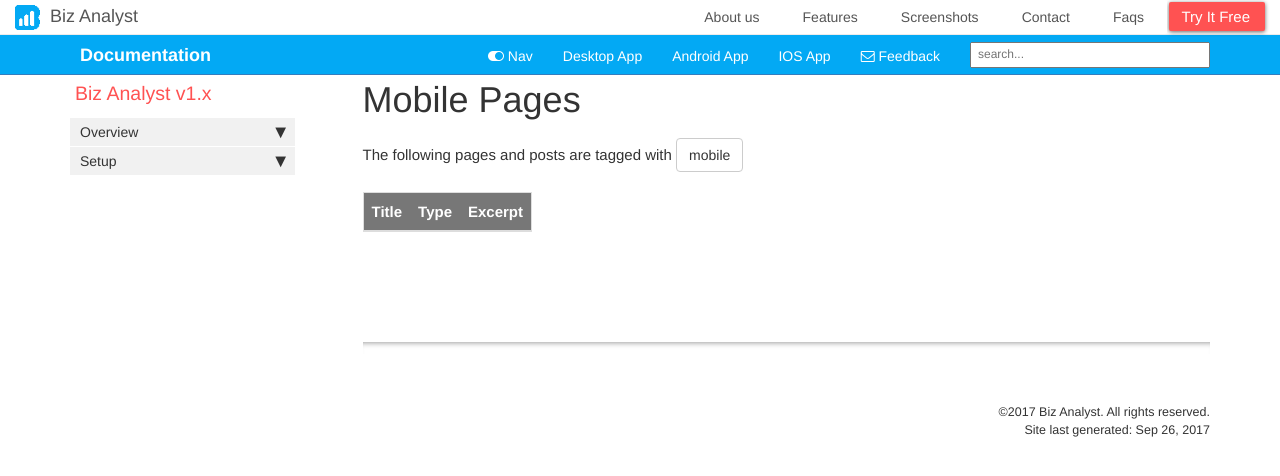
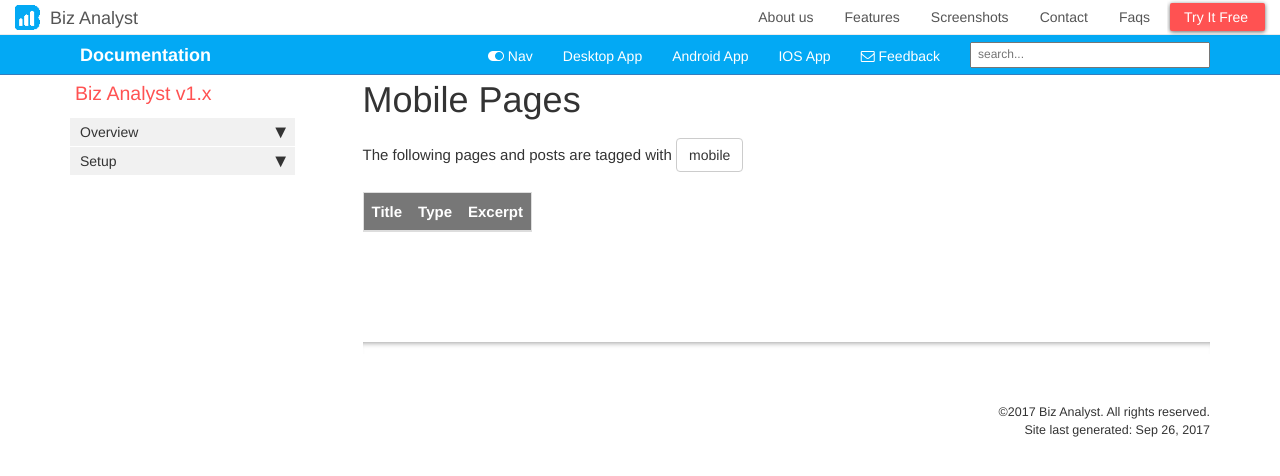
Before and after one commit to siliconveins/bizanalyst-docs, a Jekyll site: the page built from pages/tags/tag_mobile.md, in a window 1280 px wide. Shown: the top 476 px of the page. Built offline with Jekyll 4.4.1, drawn with Linux system fonts in a browser that asks for light colours; nearby versions of some CDN libraries; comment, search, counter and statistics services are not loaded.

Commit message:
top nav font, spacing and alignment changes

```diff
--- a/_includes/topnav.html
+++ b/_includes/topnav.html
@@ -2,7 +2,12 @@
 <nav class="website-nav">
   <div class="navbar-header" id="page-top">
     <a class="website-brand" id="brand" href="https://bizanalyst.in" target="_blank">
-      <img src="images/logo-30x30.png" width="25" height="25" />&nbsp; Biz Analyst
+      <table border="0" cellspacing="0" cellpadding="0">
+        <tr>
+          <td><img src="images/logo-30x30.png" width="25" height="25" /></td>
+          <td valign="middle">&nbsp; Biz Analyst</td>
+        </tr>
+      </table>
     </a>
     <button type="button" class="navbar-toggle custom-navbar-toggle" data-toggle="collapse" data-target="#website-nav-collapse">
       <span class="sr-only">Toggle navigation</span>
--- a/css/custom.css
+++ b/css/custom.css
@@ -43,18 +43,46 @@ table.logo>tbody>tr>td {
   z-index: 9999;
 }
 
+.website-nav table {
+  max-width: 100%;
+  margin: 0;
+  padding: 0;
+  border: none;
+  background: none;
+}
+
+.website-nav table>tbody>tr:nth-of-type(odd) {
+  background: none;
+}
+
+.website-nav table>tbody>tr:nth-of-type(even) {
+  background: none;
+}
+
+.website-nav table>thead>tr>th,
+.website-nav table>tbody>tr>th,
+.website-nav table>tfoot>tr>th,
+.website-nav table>thead>tr>td,
+.website-nav table>tbody>tr>td,
+.website-nav table>tfoot>tr>td {
+  padding: 0;
+  vertical-align: middle;
+  border: none;
+  line-height: 22px;
+}
+
 .navbar-margin {
   margin: 0 98px 0 0;
 }
 
 .try-btn-container {
-  margin: 2px 15px 0 0;
+  margin: 3px 15px 0 0;
   position: absolute;
   right: 0;
 }
 
 .try-btn {
-  padding: 4px 12px !important;
+  padding: 4px 14px !important;
   overflow: hidden;
   border-width: 0;
   outline: none;
@@ -65,6 +93,7 @@ table.logo>tbody>tr>td {
   transition: background-color .3s;
   text-decoration: none !important;
   display: inline-block;
+  font-size: 14px;
 }
 
 .try-btn:hover {
@@ -86,7 +115,8 @@ table.logo>tbody>tr>td {
   color: #555;
   background-color: #ffffff;
   cursor: pointer;
-  padding: 4px 20px;
+  padding: 4px 14px;
+  font-size: 14px;
 }
 
 .web-nav>li>a:hover {
```
